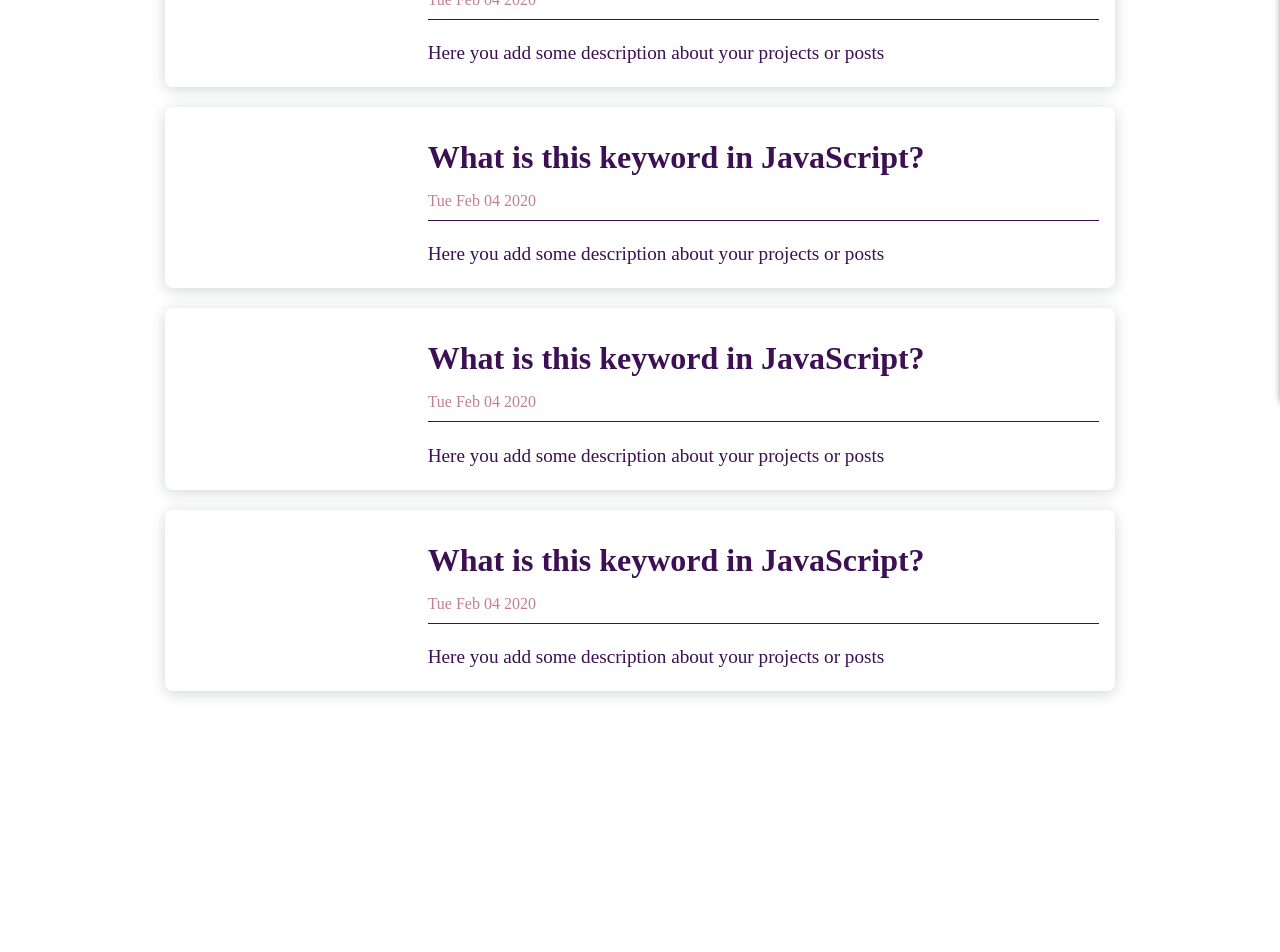
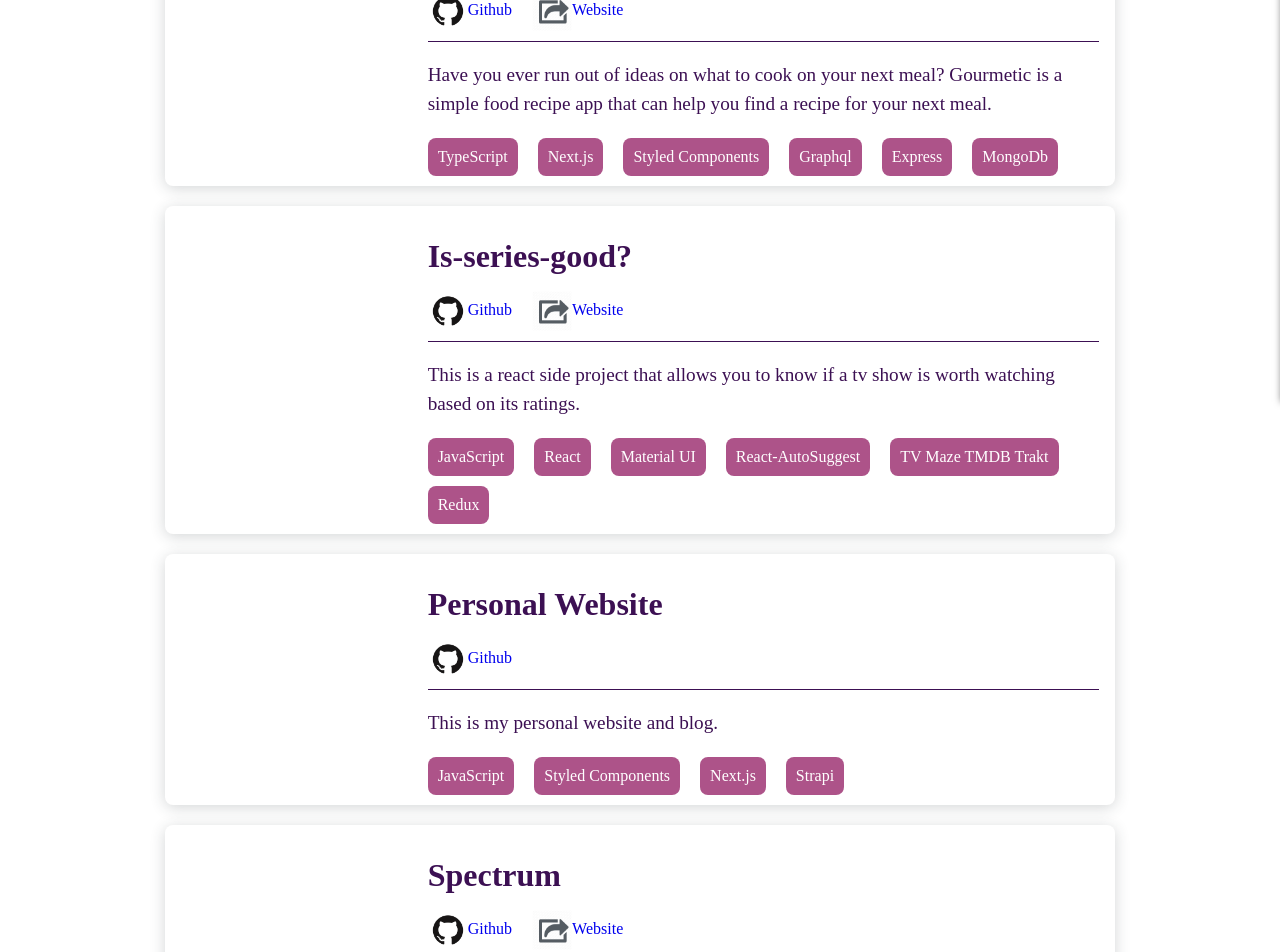
Before and after one commit to nainarazz/portfolio-website, a Next.js app: page /project in a window 1280 px wide. Shown: the part 480-1432 px from the top of the page. Before the commit the page ends 1271 px from the top, so only its background shows below. Built offline with nearby package versions, Linux system fonts and the light colour scheme.

Commit message:
add projects in projects page

```diff
--- a/src/components/horizontal-card/horizontal-card.component.jsx
+++ b/src/components/horizontal-card/horizontal-card.component.jsx
@@ -16,9 +16,10 @@ export const HorizontalCard = props => {
                 <Content>
                     <CardTitle>
                         <h3>{props.title}</h3>
-                        <div className="date">{props.date}</div>
+                        <div className="sub-title">{props.subTitle}</div>
                     </CardTitle>
                     <CardDescription>{props.description}</CardDescription>
+                    {props.children}
                 </Content>
             </CardContainer>
         </>
@@ -28,6 +29,7 @@ export const HorizontalCard = props => {
 HorizontalCard.propTypes = {
     photoUrl: PropTypes.string.isRequired,
     title: PropTypes.string.isRequired,
+    subTitle: PropTypes.oneOfType([PropTypes.string, PropTypes.node]),
     description: PropTypes.string.isRequired,
-    date: PropTypes.string.isRequired,
+    children: PropTypes.node,
 };
--- a/src/components/horizontal-card/horizontal-card.style.jsx
+++ b/src/components/horizontal-card/horizontal-card.style.jsx
@@ -37,7 +37,7 @@ export const CardTitle = styled.div`
         color: ${themeColor.darkShade};
         margin-bottom: 1rem;
     }
-    .date {
+    .sub-title {
         padding-bottom: 10px;
         color: ${themeColor.lightAccent};
     }
--- a/src/pages/project.jsx
+++ b/src/pages/project.jsx
@@ -49,6 +49,29 @@ const Quote = styled.blockquote`
     }
 `;
 
+const SubTitleLink = styled.a`
+    text-decoration: none;
+    margin-right: 20px;
+    img {
+        height: 40px;
+        width: 40px;
+        vertical-align: middle;
+    }
+`;
+
+const TechChips = styled.div`
+    display: flex;
+    flex-wrap: wrap;
+    div {
+        border-radius: 8px;
+        background-color: ${themeColor.mainBrand};
+        color: #fff;
+        margin-right: 20px;
+        margin-bottom: 10px;
+        padding: 10px;
+    }
+`;
+
 function ProjectPage() {
     return (
         <>
@@ -56,6 +79,7 @@ function ProjectPage() {
             <HeaderColor>
                 <div style={{ height: 90 }}></div>
             </HeaderColor>
+
             <ProjectIntroCard>
                 <div style={{ padding: '1em' }}>
                     <Quote>
@@ -65,31 +89,135 @@ function ProjectPage() {
                     </Quote>
                 </div>
             </ProjectIntroCard>
+
             <MainContent>
                 <HorizontalCard
-                    date={new Date().toDateString()}
-                    title="What is this keyword in JavaScript?"
+                    subTitle={
+                        <>
+                            <SubTitleLink
+                                href="https://github.com/nainarazz/gourmetic"
+                                target="_blank"
+                            >
+                                <img src="/static/images/github-logo.png" alt="github" />
+                                <span>Github</span>
+                            </SubTitleLink>
+                            <SubTitleLink href="https://gourmetic.nainarazz.now.sh" target="_blank">
+                                <img src="/static/images/redirection-icon.png" alt="website" />
+                                <span>Website</span>
+                            </SubTitleLink>
+                        </>
+                    }
+                    title="Gourmetic"
                     photoUrl=""
-                    description="Here you add some description about your projects or posts"
-                />
+                    description="Have you ever run out of ideas on what to cook on your next meal? Gourmetic is a simple food recipe app that can help you find a recipe for your next meal."
+                >
+                    <TechChips>
+                        <div>TypeScript</div>
+                        <div>Next.js</div>
+                        <div>Styled Components</div>
+                        <div>Graphql</div>
+                        <div>Express</div>
+                        <div>MongoDb</div>
+                    </TechChips>
+                </HorizontalCard>
+
                 <HorizontalCard
-                    date={new Date().toDateString()}
-                    title="What is this keyword in JavaScript?"
+                    subTitle={
+                        <>
+                            <SubTitleLink
+                                href="https://github.com/nainarazz/is-series-good-react"
+                                target="_blank"
+                            >
+                                <img src="/static/images/github-logo.png" alt="github" />
+                                <span>Github</span>
+                            </SubTitleLink>
+                            <SubTitleLink
+                                href="https://nainarazz.github.io/is-series-good-react/"
+                                target="_blank"
+                            >
+                                <img src="/static/images/redirection-icon.png" alt="website" />
+                                <span>Website</span>
+                            </SubTitleLink>
+                        </>
+                    }
+                    title="Is-series-good?"
                     photoUrl=""
-                    description="Here you add some description about your projects or posts"
-                />
+                    description="This is a react side project that allows you to know if a tv show is worth watching based on its ratings."
+                >
+                    <TechChips>
+                        <div>JavaScript</div>
+                        <div>React</div>
+                        <div>Material UI</div>
+                        <div>React-AutoSuggest</div>
+                        <div>TV Maze TMDB Trakt</div>
+                        <div>Redux</div>
+                    </TechChips>
+                </HorizontalCard>
+
                 <HorizontalCard
-                    date={new Date().toDateString()}
-                    title="What is this keyword in JavaScript?"
+                    subTitle={
+                        <>
+                            <SubTitleLink
+                                href="https://github.com/nainarazz/portfolio-website"
+                                target="_blank"
+                            >
+                                <img src="/static/images/github-logo.png" alt="github" />
+                                <span>Github</span>
+                            </SubTitleLink>
+                        </>
+                    }
+                    title="Personal Website"
                     photoUrl=""
-                    description="Here you add some description about your projects or posts"
-                />
+                    description="This is my personal website and blog. "
+                >
+                    <TechChips>
+                        <div>JavaScript</div>
+                        <div>Styled Components</div>
+                        <div>Next.js</div>
+                        <div>Strapi</div>
+                    </TechChips>
+                </HorizontalCard>
+
                 <HorizontalCard
-                    date={new Date().toDateString()}
-                    title="What is this keyword in JavaScript?"
+                    subTitle={
+                        <>
+                            <SubTitleLink
+                                href="https://github.com/withspectrum/spectrum"
+                                target="_blank"
+                            >
+                                <img src="/static/images/github-logo.png" alt="github" />
+                                <span>Github</span>
+                            </SubTitleLink>
+                            <SubTitleLink href="https://spectrum.chat" target="_blank">
+                                <img src="/static/images/redirection-icon.png" alt="website" />
+                                <span>Website</span>
+                            </SubTitleLink>
+                        </>
+                    }
+                    title="Spectrum"
                     photoUrl=""
-                    description="Here you add some description about your projects or posts"
-                />
+                    description="Simple, powerful online communities. This is an established open-source project for building communities online. I liked the project so I decided to contribute to it."
+                >
+                    <TechChips>
+                        <div>JavaScript</div>
+                        <div>Flow</div>
+                        <div>Styled Components</div>
+                        <div>Graphql</div>
+                    </TechChips>
+                </HorizontalCard>
+
+                <HorizontalCard
+                    subTitle=""
+                    title="Drug Inventory System"
+                    photoUrl=""
+                    description="A software that automates the counting of stock and notification of expiring drugs in a small drug store."
+                >
+                    <TechChips>
+                        <div>C#</div>
+                        <div>WinForm</div>
+                        <div>SQL Server 2012</div>
+                    </TechChips>
+                </HorizontalCard>
             </MainContent>
         </>
     );
```
Also changed, not shown: src/pages/index.jsx (+4 -4 lines), public/static/images/github-logo.png (added), public/static/images/redirection-icon.png (added).
